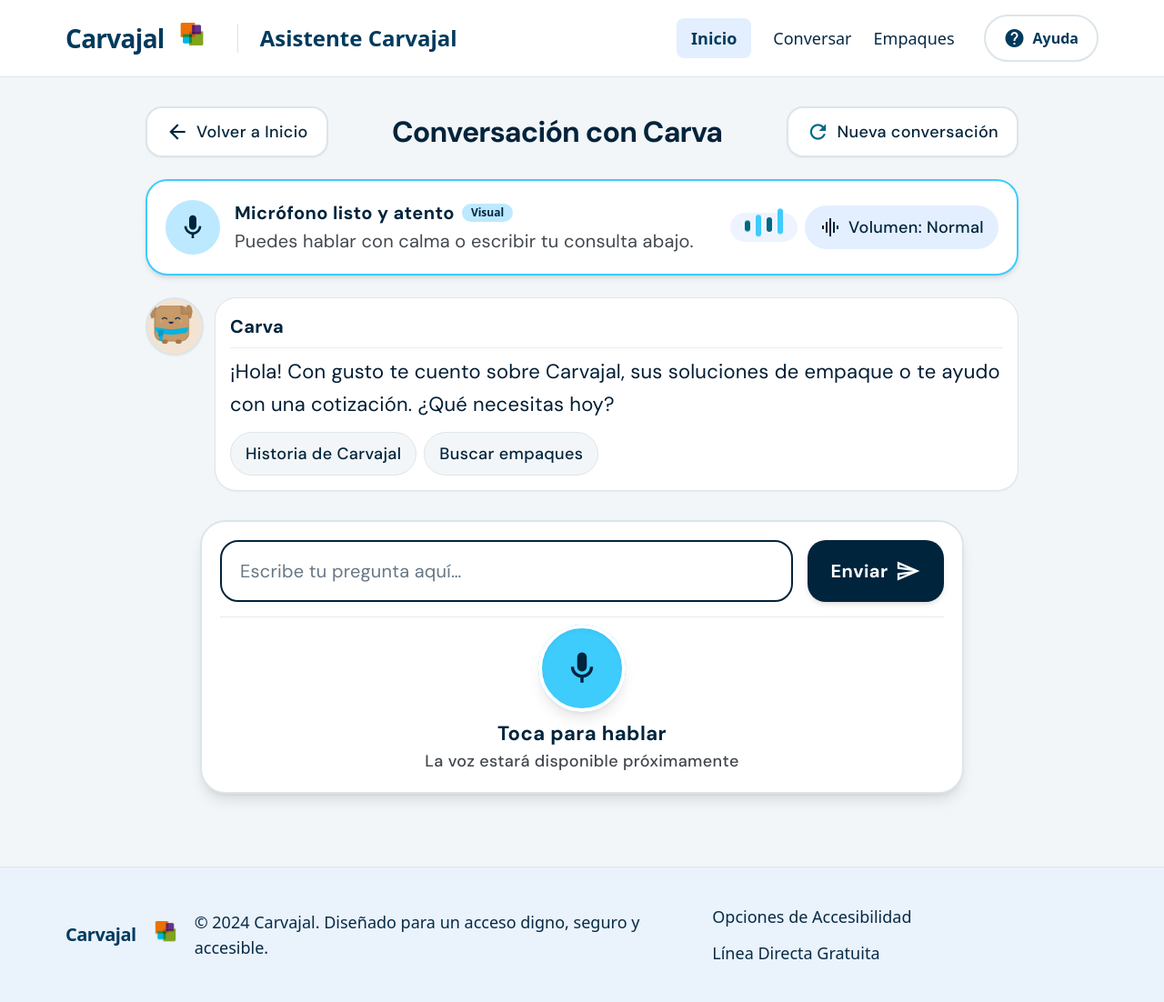
After one commit to almeneses/asistente-carvajal, a Python web app: template assistant/templates/chat.html in a window 1280 px wide. The commit adds this page. Shown: the whole page at 91% size. Run offline with Jinja, Linux system fonts and the light colour scheme; the template is opened without the code that fills it, so the values that code supplies are empty.

Commit message:
feat: porta las pantallas de bienvenida y conversación de Stitch

```diff
--- a/assistant/static/chat.js
+++ b/assistant/static/chat.js
@@ -1,4 +1,4 @@
-/* Chat accesible de Carvajal: streaming SSE, controles y feedback. */
+/* Chat accesible de Carvajal: streaming SSE, controles y feedback (diseño Stitch). */
 (() => {
   "use strict";
 
@@ -11,58 +11,97 @@
 
   let controller = null;
 
-  function setStatus(text) {
+  const setStatus = (text) => {
     if (statusLine) statusLine.textContent = text || "";
-  }
+  };
+
+  const timeLabel = () =>
+    new Intl.DateTimeFormat("es", { hour: "2-digit", minute: "2-digit" }).format(new Date());
 
   function makeExchange(question) {
     const article = document.createElement("article");
-    article.className = "exchange";
+    article.className = "flex flex-col gap-4 w-full";
     article.dataset.status = "streaming";
     article.dataset.question = question;
 
-    const user = document.createElement("div");
-    user.className = "msg user";
+    const userRow = document.createElement("div");
+    userRow.className = "flex flex-col gap-1 items-end w-full";
+    const userLabel = document.createElement("div");
+    userLabel.className = "flex items-center gap-2 mb-1 px-2 text-on-surface-variant text-sm";
+    userLabel.innerHTML =
+      '<span aria-hidden="true" class="material-symbols-outlined text-[20px] text-secondary">mic</span><span>Tu mensaje</span><time class="ml-2">' +
+      timeLabel() +
+      "</time>";
     const userBubble = document.createElement("div");
-    userBubble.className = "bubble";
+    userBubble.className = "bg-primary text-white rounded-[24px] p-4 shadow-md max-w-[85%]";
     const userText = document.createElement("p");
+    userText.className = "font-body-lg text-body-lg text-white";
     userText.textContent = question;
     userBubble.append(userText);
-    user.append(userBubble);
+    userRow.append(userLabel, userBubble);
 
-    const carva = document.createElement("div");
-    carva.className = "msg carva";
+    const carvaRow = document.createElement("div");
+    carvaRow.className = "flex items-start gap-3 w-full";
     const avatar = document.createElement("div");
-    avatar.className = "avatar";
-    avatar.setAttribute("aria-hidden", "true");
-    avatar.textContent = "Carva";
-    const bubble = document.createElement("div");
-    bubble.className = "bubble";
+    avatar.className =
+      "w-[64px] h-[64px] rounded-full overflow-hidden bg-tertiary-fixed shrink-0 border-2 border-border shadow-sm";
+    const avatarImg = document.createElement("img");
+    avatarImg.src = "/static/stitch/assets/carva-saludando-transparente.png";
+    avatarImg.alt = "Carva, tu asistente de Carvajal";
+    avatarImg.className = "w-full h-full object-cover";
+    avatar.append(avatarImg);
+
+    const card = document.createElement("div");
+    card.className = "flex-1 bg-surface border border-border rounded-[24px] p-4 shadow-sm";
+    const header = document.createElement("div");
+    header.className = "flex items-center justify-between pb-2 border-b border-border/70 mb-2";
+    const name = document.createElement("span");
+    name.className = "font-label-md text-label-md text-primary";
+    name.textContent = "Carva";
+    const time = document.createElement("time");
+    time.className = "text-sm text-on-surface-variant";
+    time.textContent = timeLabel();
+    header.append(name, time);
+
+    const answer = document.createElement("div");
+    answer.className = "answer-text font-body-lg text-body-lg text-on-surface space-y-2";
     const status = document.createElement("p");
-    status.className = "status";
+    status.className = "text-sm text-on-surface-variant mt-2";
     status.textContent = "Carva está preparando la respuesta…";
-    const answer = document.createElement("div");
-    answer.className = "answer-text";
     const sources = document.createElement("div");
     sources.className = "sources-container";
     const actions = document.createElement("div");
-    actions.className = "actions";
+    actions.className = "flex flex-wrap items-center gap-3 mt-3";
     actions.hidden = true;
-    bubble.append(status, answer, sources, actions);
-    carva.append(avatar, bubble);
-    article.append(user, carva);
+    card.append(header, status, answer, sources, actions);
+    carvaRow.append(avatar, card);
+    article.append(userRow, carvaRow);
     conversation.append(article);
     conversation.setAttribute("aria-busy", "true");
-    return { article, status, answer, sources, actions, bubble };
+    return { article, status, answer, sources, actions, card };
   }
 
-  function addCopyButton(actions, bubble) {
-    const copy = document.createElement("button");
-    copy.type = "button";
-    copy.textContent = "Copiar respuesta";
+  function actionButton(label, icon) {
+    const button = document.createElement("button");
+    button.type = "button";
+    button.className =
+      "h-[52px] px-4 bg-background hover:bg-surface-container-low text-primary rounded-[16px] border border-border flex items-center gap-2 text-sm font-bold transition-all focus:outline-none focus:ring-4 focus:ring-[#BCE9FF]";
+    if (icon) {
+      const span = document.createElement("span");
+      span.className = "material-symbols-outlined text-[24px] text-secondary";
+      span.setAttribute("aria-hidden", "true");
+      span.textContent = icon;
+      button.append(span);
+    }
+    button.append(document.createTextNode(label));
+    return button;
+  }
+
+  function addCopyButton(actions, card) {
+    const copy = actionButton("Copiar respuesta", "content_copy");
     copy.addEventListener("click", async () => {
       try {
-        await navigator.clipboard.writeText(bubble.innerText.trim());
+        await navigator.clipboard.writeText(card.innerText.trim());
         copy.textContent = "¡Copiado!";
         setTimeout(() => (copy.textContent = "Copiar respuesta"), 1800);
       } catch {
@@ -73,45 +112,36 @@
   }
 
   function addFeedback(actions, messageId) {
-    const box = document.createElement("div");
-    box.className = "feedback";
-    const up = document.createElement("button");
-    up.type = "button";
-    up.textContent = "Útil";
-    const down = document.createElement("button");
-    down.type = "button";
-    down.textContent = "No útil";
+    const up = actionButton("Útil", "thumb_up");
+    const down = actionButton("No útil", "thumb_down");
     const commentRow = document.createElement("div");
-    commentRow.className = "feedback-comment";
+    commentRow.className = "flex flex-wrap items-center gap-2 w-full mt-2";
     commentRow.hidden = true;
     const comment = document.createElement("input");
     comment.type = "text";
     comment.maxLength = 500;
     comment.placeholder = "Comentario opcional (sin datos personales)";
+    comment.className =
+      "flex-1 min-w-[220px] h-[52px] px-4 rounded-[14px] border-2 border-border bg-surface text-base";
     comment.setAttribute("aria-label", "Comentario opcional sobre la respuesta");
-    const send = document.createElement("button");
-    send.type = "button";
-    send.textContent = "Enviar comentario";
-    commentRow.append(comment, send);
+    const send = actionButton("Enviar comentario", "send");
 
     async function submit(rating) {
-      up.classList.toggle("selected", rating === "up");
-      down.classList.toggle("selected", rating === "down");
+      up.classList.toggle("bg-primary", rating === "up");
+      up.classList.toggle("text-white", rating === "up");
+      down.classList.toggle("bg-primary", rating === "down");
+      down.classList.toggle("text-white", rating === "down");
       commentRow.hidden = false;
       send.dataset.rating = rating;
       try {
-        const body = new URLSearchParams({
-          message_id: messageId,
-          rating,
-          comment: comment.value,
-        });
         const response = await fetch("/feedback", {
           method: "POST",
           headers: { "Content-Type": "application/x-www-form-urlencoded" },
-          body,
+          body: new URLSearchParams({ message_id: messageId, rating, comment: comment.value }),
         });
         if (!response.ok) throw new Error("feedback");
-        box.dataset.rating = rating;
+        send.textContent = "Gracias, registrado";
+        setStatus("Feedback registrado.");
       } catch {
         setStatus("No se pudo registrar el feedback; inténtalo de nuevo.");
       }
@@ -120,28 +150,26 @@
     up.addEventListener("click", () => submit("up"));
     down.addEventListener("click", () => submit("down"));
     send.addEventListener("click", () => submit(send.dataset.rating || "up"));
-    box.append(up, down, commentRow);
-    actions.append(box);
+    commentRow.append(comment, send);
+    actions.append(up, down, commentRow);
   }
 
   function showError(exchange, message, requestId) {
     exchange.status.remove();
     exchange.answer.innerHTML = "";
     const paragraph = document.createElement("p");
-    paragraph.className = "warning";
+    paragraph.className = "text-[#8A5415] font-bold";
     paragraph.textContent = message;
     exchange.answer.append(paragraph);
     if (requestId) {
       const reference = document.createElement("p");
-      reference.className = "hint";
+      reference.className = "text-sm text-on-surface-variant";
       reference.textContent = "Referencia: " + requestId;
       exchange.answer.append(reference);
     }
     exchange.article.dataset.status = "error";
     exchange.actions.hidden = false;
-    const retry = document.createElement("button");
-    retry.type = "button";
-    retry.textContent = "Reintentar";
+    const retry = actionButton("Reintentar", "refresh");
     retry.addEventListener("click", async () => {
       const question = exchange.article.dataset.question || "";
       exchange.article.remove();
@@ -211,9 +239,8 @@
       }
       await consume(response, (event) => {
         if (event.event === "status") {
-          const phase = event.data.phase;
           exchange.status.textContent =
-            phase === "retrieving"
+            event.data.phase === "retrieving"
               ? "Buscando en el corpus y el catálogo…"
               : "Escribiendo la respuesta…";
         } else if (event.event === "token") {
@@ -230,16 +257,14 @@
         } else if (event.event === "done") {
           finished = true;
           messageId = event.data.message_id || null;
-          if (event.data.final_html) {
-            exchange.answer.innerHTML = event.data.final_html;
-          }
+          if (event.data.final_html) exchange.answer.innerHTML = event.data.final_html;
           if (exchange.status.isConnected) exchange.status.remove();
           exchange.article.dataset.status = event.data.status || "answered";
           exchange.article.dataset.provider = event.data.provider || "";
           if (messageId) {
             exchange.article.dataset.messageId = messageId;
             exchange.actions.hidden = false;
-            addCopyButton(exchange.actions, exchange.bubble);
+            addCopyButton(exchange.actions, exchange.card);
             addFeedback(exchange.actions, messageId);
           }
           setStatus(event.data.status === "no_evidence" ? "Sin evidencia suficiente." : "Respuesta lista.");
@@ -264,11 +289,17 @@
     }
   }
 
+  document.querySelectorAll("[data-quick]").forEach((button) => {
+    button.addEventListener("click", () => {
+      input.value = button.dataset.quick || "";
+      form.requestSubmit();
+    });
+  });
+
   form.addEventListener("submit", async (event) => {
     event.preventDefault();
     const question = input.value;
     input.value = "";
-    input.style.height = "";
     await sendQuestion(question);
     input.focus();
   });
@@ -280,18 +311,12 @@
     }
   });
 
-  input.addEventListener("input", () => {
-    input.style.height = "auto";
-    input.style.height = Math.min(input.scrollHeight, 200) + "px";
-  });
-
   newConversation?.addEventListener("click", () => {
     controller?.abort();
     conversation.replaceChildren();
     conversation.setAttribute("aria-busy", "false");
     setStatus("");
     input.value = "";
-    input.style.height = "";
     input.focus();
   });
 })();
--- a/assistant/static/stitch/stitch.css
+++ b/assistant/static/stitch/stitch.css
@@ -56,3 +56,12 @@
     animation: none !important;
   }
 }
+
+/* Fuentes/estilos de citas y respuestas del chat dinámico */
+.answer-text { overflow-wrap: anywhere; }
+.answer-text h1, .answer-text h2, .answer-text h3 { font-weight: 700; color: #003A5D; margin-top: .75rem; }
+.answer-text ul, .answer-text ol { padding-left: 1.5rem; margin: .5rem 0; list-style: revert; }
+.answer-text a { color: #003A5D; text-decoration: underline; text-underline-offset: 3px; }
+.sources { list-style: disc; padding-left: 1.5rem; font-size: 18px; margin-top: .75rem; }
+.sources li { margin: .35rem 0; }
+.source-type { font-size: 14px; text-transform: uppercase; letter-spacing: .02em; opacity: .75; margin-left: .5rem; }
--- a/assistant/templates/_stitch_footer.html
+++ b/assistant/templates/_stitch_footer.html
@@ -1,7 +1,8 @@
 <footer class="bg-[#EAF2FB] border-t border-[#DCE5EA] mt-12">
   <div class="max-w-[1200px] mx-auto px-5 md:px-8 py-10 flex flex-col md:flex-row gap-6 md:items-center md:justify-between text-[#072B46]">
     <div class="flex items-center gap-4">
-      <img src="/static/carvajal-logo.svg" alt="Carvajal" class="h-9 w-auto">
+      <span class="text-xl font-bold tracking-tight text-[#003A5D]">Carvajal</span>
+      <img src="/static/stitch/assets/carvajal-icon.png" alt="" class="h-8 w-8 object-contain" aria-hidden="true">
       <p class="text-lg">© 2024 Carvajal. Diseñado para un acceso digno, seguro y accesible.</p>
     </div>
     <nav class="flex flex-wrap gap-x-10 gap-y-3 text-lg" aria-label="Accesibilidad">
--- a/assistant/templates/_stitch_header.html
+++ b/assistant/templates/_stitch_header.html
@@ -1,7 +1,8 @@
 <header class="bg-white border-b border-[#DCE5EA]">
   <div class="max-w-[1200px] mx-auto px-5 md:px-8 py-4 flex items-center gap-4 md:gap-8">
     <a href="/" class="flex items-center gap-3 shrink-0" aria-label="Carvajal, inicio">
-      <img src="/static/carvajal-logo.svg" alt="Carvajal" class="h-10 w-auto">
+      <span class="text-[28px] font-bold tracking-tight text-[#003A5D]">Carvajal</span>
+      <img src="/static/stitch/assets/carvajal-icon.png" alt="" class="h-9 w-9 object-contain" aria-hidden="true">
     </a>
     <div class="hidden md:block border-l border-[#DCE5EA] pl-6">
       <p class="text-xl md:text-2xl font-bold leading-tight text-[#003A5D]">Asistente Carvajal</p>
@@ -11,7 +12,7 @@
       <a class="text-[#072B46] hover:underline" href="/chat">Conversar</a>
       <a class="text-[#072B46] hover:underline" href="/chat/empaques">Empaques</a>
     </nav>
-    <a href="/ayuda" class="ml-auto lg:ml-0 flex items-center gap-2 border-2 border-[#DCE5EA] rounded-full px-5 py-3 font-bold text-[#003A5D]">
+    <a href="/chat" class="ml-auto lg:ml-0 flex items-center gap-2 border-2 border-[#DCE5EA] rounded-full px-5 py-3 font-bold text-[#003A5D]">
       <span class="material-symbols-outlined" aria-hidden="true">help</span>
       Ayuda
     </a>
--- /dev/null
+++ b/assistant/templates/chat.html
@@ -0,0 +1,105 @@
+{% extends "base_stitch.html" %}
+{% block title %}Conversación · Asistente Carvajal{% endblock %}
+
+{% block content %}
+<div class="max-w-[1000px] mx-auto px-5 py-8">
+  <header class="flex flex-col sm:flex-row sm:items-center justify-between gap-4 mb-6">
+    <a href="/" aria-label="Volver a la página de inicio"
+       class="h-[56px] px-5 bg-surface text-primary rounded-[18px] border-2 border-border hover:bg-surface-container-low transition-colors flex items-center justify-center gap-2 font-label-sm text-label-sm shadow-sm">
+      <span aria-hidden="true" class="material-symbols-outlined text-[26px]">arrow_back</span>
+      <span>Volver a Inicio</span>
+    </a>
+    <h1 class="font-headline-md text-headline-md text-primary tracking-tight text-center">Conversación con Carva</h1>
+    <button id="new-conversation" type="button" aria-label="Iniciar una conversación nueva desde cero"
+            class="h-[56px] px-5 bg-surface text-primary rounded-[18px] border-2 border-border hover:bg-surface-container-low transition-colors flex items-center justify-center gap-2 font-label-sm text-label-sm shadow-sm">
+      <span aria-hidden="true" class="material-symbols-outlined text-[26px] text-secondary">refresh</span>
+      <span>Nueva conversación</span>
+    </button>
+  </header>
+
+  <section aria-live="polite"
+           class="w-full mb-6 p-5 bg-surface rounded-[24px] border-2 border-[#3ECCFD] shadow-md flex flex-col md:flex-row items-center justify-between gap-4">
+    <div class="flex items-center gap-4 w-full md:w-auto">
+      <div class="w-[60px] h-[60px] rounded-full bg-[#BCE9FF] flex items-center justify-center text-primary shrink-0 relative">
+        <span aria-hidden="true" class="material-symbols-outlined text-[32px]">mic</span>
+        <span class="absolute inset-0 rounded-full border-2 border-[#BCE9FF] animate-ping opacity-60 pointer-events-none"></span>
+      </div>
+      <div>
+        <div class="flex items-center gap-2">
+          <span class="font-label-md text-label-md text-primary">Micrófono listo y atento</span>
+          <span class="inline-flex items-center px-2.5 py-0.5 rounded-full text-xs font-bold bg-[#BCE9FF] text-primary">Visual</span>
+        </div>
+        <p class="font-body-md text-body-md text-on-surface-variant">Puedes hablar con calma o escribir tu consulta abajo.</p>
+      </div>
+    </div>
+    <div class="flex items-center gap-2 w-full md:w-auto justify-end">
+      <div aria-hidden="true" class="flex items-center gap-1.5 h-8 px-4 bg-surface-container-low rounded-full">
+        <span class="w-1.5 h-3 bg-secondary rounded-full animate-bounce"></span>
+        <span class="w-1.5 h-6 bg-[#3ECCFD] rounded-full animate-bounce [animation-delay:0.15s]"></span>
+        <span class="w-1.5 h-4 bg-secondary rounded-full animate-bounce [animation-delay:0.3s]"></span>
+        <span class="w-1.5 h-7 bg-[#3ECCFD] rounded-full animate-bounce [animation-delay:0.45s]"></span>
+      </div>
+      <span class="h-[48px] px-4 rounded-full bg-surface-container text-primary font-label-sm text-label-sm flex items-center gap-2">
+        <span aria-hidden="true" class="material-symbols-outlined text-[24px]">graphic_eq</span>
+        Volumen: Normal
+      </span>
+    </div>
+  </section>
+
+  <div id="conversation" aria-live="polite" aria-label="Conversación con Carva"
+       class="flex flex-col gap-space-md mb-8">
+    <article class="flex items-start gap-3 w-full">
+      <div class="w-[64px] h-[64px] rounded-full overflow-hidden bg-[#F3E3D3] shrink-0 border-2 border-border shadow-sm">
+        <img src="/static/stitch/assets/carva-saludando-transparente.png" alt="Carva, tu asistente de Carvajal" class="w-full h-full object-cover">
+      </div>
+      <div class="flex-1 bg-surface border border-border rounded-[24px] p-4 shadow-sm">
+        <div class="flex items-center justify-between pb-2 border-b border-border/70 mb-2">
+          <span class="font-label-md text-label-md text-primary">Carva</span>
+        </div>
+        <p class="font-body-lg text-body-lg text-on-surface">
+          ¡Hola! Con gusto te cuento sobre Carvajal, sus soluciones de empaque o te ayudo con una cotización. ¿Qué necesitas hoy?
+        </p>
+        <div class="flex flex-wrap gap-2 mt-3">
+          <button type="button" data-quick="¿Qué es Carvajal y a qué sectores se dedica?" class="h-[48px] px-4 rounded-full bg-background border border-border text-primary font-label-sm text-label-sm hover:bg-surface-container-low">Historia de Carvajal</button>
+          <button type="button" data-quick="Necesito vasos para café caliente de 12 oz" class="h-[48px] px-4 rounded-full bg-background border border-border text-primary font-label-sm text-label-sm hover:bg-surface-container-low">Buscar empaques</button>
+        </div>
+      </div>
+    </article>
+  </div>
+
+  <section aria-label="Zona de envío de mensajes"
+           class="w-full max-w-[840px] mx-auto bg-surface border-2 border-border rounded-[28px] p-5 shadow-lg flex flex-col gap-4">
+    <form id="ask-form" action="/ask" method="post" class="flex flex-col gap-4">
+      <div class="flex flex-col sm:flex-row items-center gap-4 w-full">
+        <div class="relative flex-1 w-full">
+          <label class="sr-only" for="question">Escribe tu pregunta o duda aquí</label>
+          <input id="question" name="question" type="text" required maxlength="2000" autocomplete="off"
+                 class="w-full h-[68px] px-5 bg-surface text-on-surface font-body-md text-body-md rounded-[20px] border-2 border-primary placeholder:text-on-surface/60 focus:outline-none focus:ring-4 focus:ring-[#BCE9FF]"
+                 placeholder="Escribe tu pregunta aquí…">
+        </div>
+        <button type="submit" aria-label="Enviar mensaje escrito"
+                class="w-full sm:w-[150px] h-[68px] bg-primary text-white rounded-[20px] font-label-md text-label-md flex items-center justify-center gap-2 shadow-md hover:bg-primary-container transition-all shrink-0 focus:outline-none focus:ring-4 focus:ring-[#BCE9FF]">
+          <span>Enviar</span>
+          <span aria-hidden="true" class="material-symbols-outlined text-[28px]">send</span>
+        </button>
+      </div>
+
+      <div class="flex flex-col items-center justify-center pt-2 border-t border-border/80">
+        <button type="button" data-voice aria-label="Presiona para hablar con Carva usando tu voz (próximamente)"
+                class="w-[96px] h-[96px] rounded-full bg-[#3ECCFD] text-primary hover:brightness-105 active:scale-95 transition-all flex items-center justify-center shadow-lg relative focus:outline-none focus:ring-8 focus:ring-[#BCE9FF]/50">
+          <span aria-hidden="true" class="material-symbols-outlined text-[42px]">mic</span>
+          <span class="absolute inset-0 rounded-full border-4 border-surface shadow-inner pointer-events-none"></span>
+        </button>
+        <span class="font-label-lg text-label-lg text-primary mt-2 font-bold">Toca para hablar</span>
+        <span class="font-body-md text-label-sm text-on-surface-variant">La voz estará disponible próximamente</span>
+      </div>
+
+      <p id="status" class="sr-only" role="status" aria-live="polite"></p>
+    </form>
+  </section>
+</div>
+{% endblock %}
+
+{% block scripts %}
+<script src="/static/chat.js" defer></script>
+{% endblock %}
```
Also changed, not shown: assistant/templates/welcome.html (added, +80 -0 lines), assistant/web.py (+11 -2 lines), specs/005-fidelidad-stitch/tasks.md (+11 -11 lines), tests/test_stitch_templates.py (added, +106 -0 lines), tests/test_ui_web.py (+3 -3 lines), tests/test_web.py (+4 -4 lines), assistant/static/stitch/assets/carva-saludando-transparente.png (added), assistant/static/stitch/assets/carva-saludando.png (added), assistant/static/stitch/assets/carvajal-icon.png (added).
